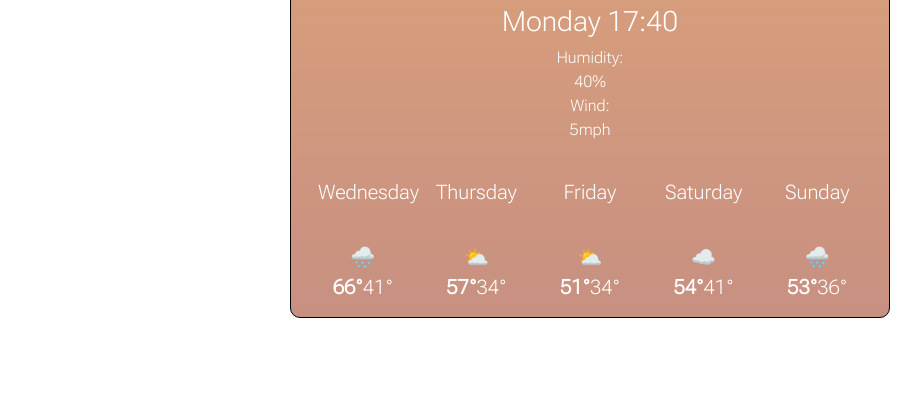
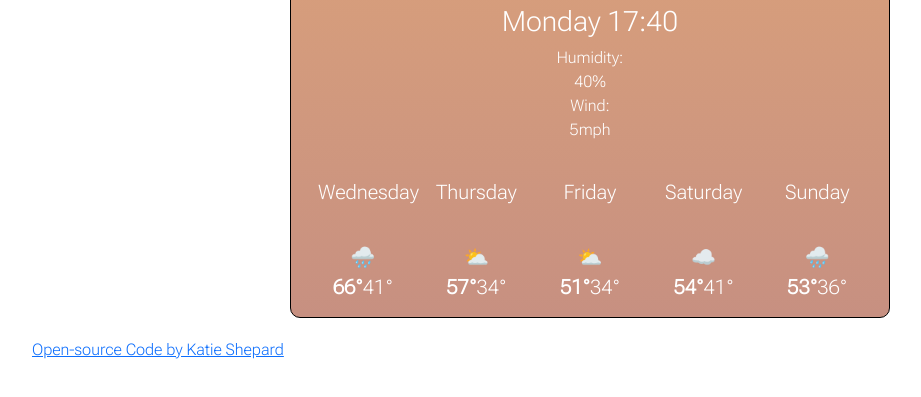
Before and after one commit to kdshepard89/shecodes-week6-challenge4, a plain HTML site: page index.html in a window 1280 px wide. Shown: the part 225-622 px from the top of the page, without its empty margins (50-971 px from the left). Drawn offline with nearby package versions, Linux system fonts and the light colour scheme.

Commit message:
added GitHub link at bottom of page

```diff
--- a/index.html
+++ b/index.html
@@ -59,9 +59,9 @@ Humidity:<div id="humidity">40%</div>
         </div>
      </div>
     </div>
+<a class="git-link" href="https://github.com/kdshepard89/shecodes-week6-challenge4">Open-source Code by Katie Shepard</a>
     </div>
-
- <script type="text/javascript" src="src/index.js">
+<script type="text/javascript" src="src/index.js">
     </script>
   </body>
 </html>
--- a/src/style.css
+++ b/src/style.css
@@ -5,6 +5,10 @@ body {
 form {
   text-align: center;
   margin: 20px;
+}
+.git-link {
+  display: block;
+  margin: 0 auto;
 }
 .temperature {
   font-size: 45px;
```
